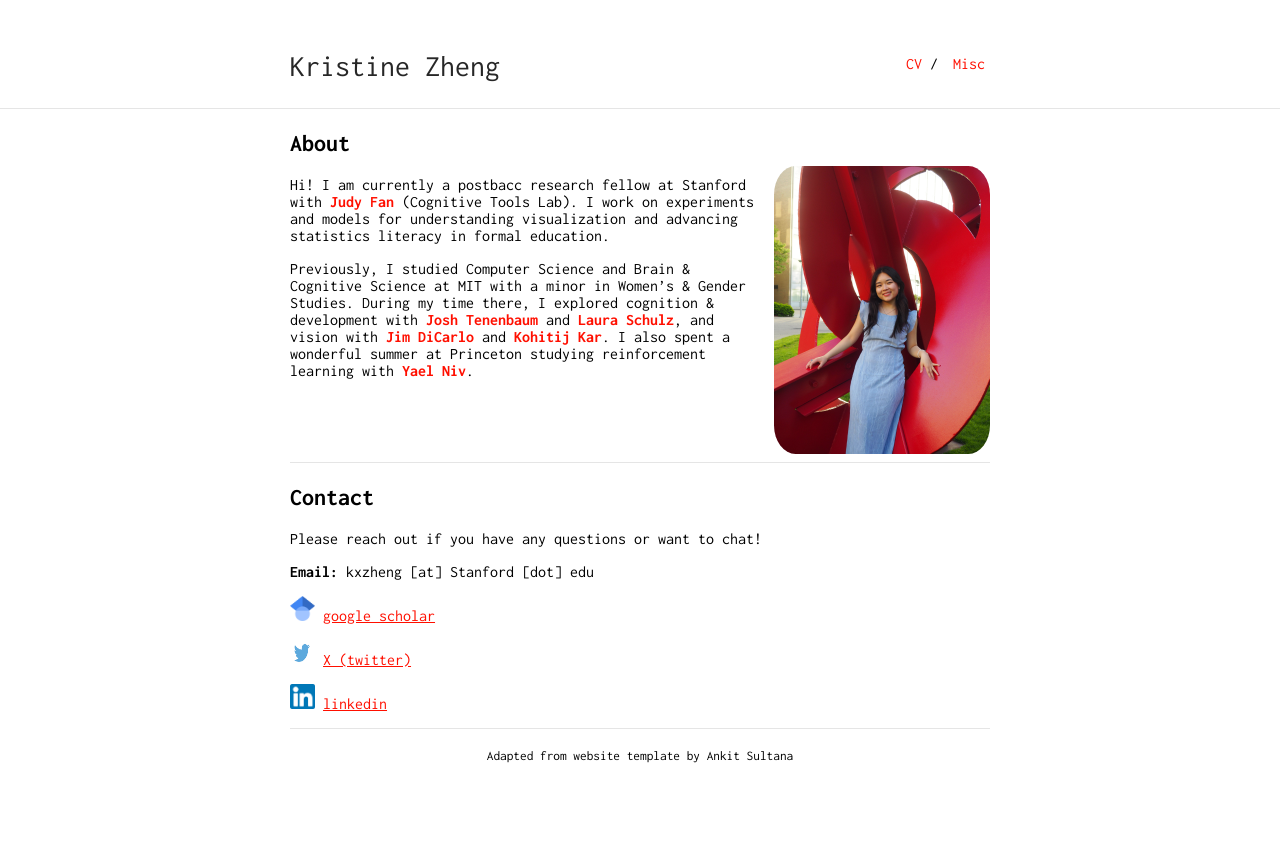
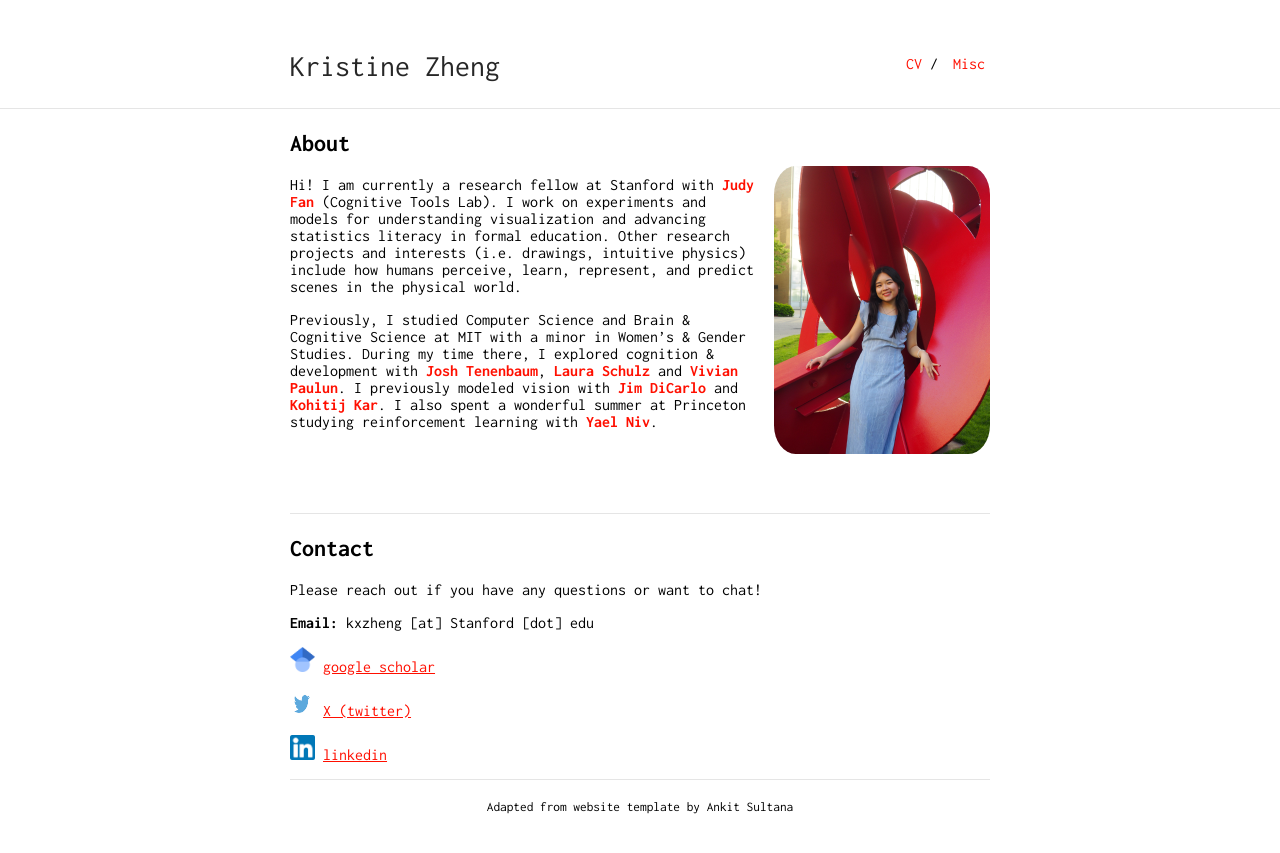
Before and after one commit to kristinezheng/kristinezheng.github.io, a Jekyll site: the page built from index.md, in a window 1280 px wide. Shown: the top 853 px of the page. Built offline with Jekyll 4.4.1, drawn with Linux system fonts in a browser that asks for light colours; our own code applies the rules of GitHub Pages for plain Markdown files.

Commit message:
cv updates

```diff
--- a/index.md
+++ b/index.md
@@ -6,11 +6,9 @@ layout: default
 
 <img class="profile-picture" src="img/kristine.JPG">
 
-Hi! I am currently a postbacc research fellow at Stanford with [**Judy Fan**](https://cogtoolslab.github.io/) (Cognitive Tools Lab). I work on experiments and models for understanding visualization and advancing statistics literacy in formal education.
+Hi! I am currently a research fellow at Stanford with [**Judy Fan**](https://cogtoolslab.github.io/) (Cognitive Tools Lab). I work on experiments and models for understanding visualization and advancing statistics literacy in formal education. Other research projects and interests (i.e. drawings, intuitive physics) include how humans perceive, learn, represent, and predict scenes in the physical world.
 
-
-
-Previously, I studied Computer Science and Brain & Cognitive Science at MIT with a minor in Women's & Gender Studies. During my time there, I explored cognition & development with [**Josh Tenenbaum**](https://cocosci.mit.edu/) and [**Laura Schulz**](https://eccl.mit.edu/), and vision with [**Jim DiCarlo**](https://dicarlolab.mit.edu/) and [**Kohitij Kar**](https://kohitij.com/). I also spent a wonderful summer at Princeton studying reinforcement learning with [**Yael Niv**](https://nivlab.princeton.edu/).
+Previously, I studied Computer Science and Brain & Cognitive Science at MIT with a minor in Women's & Gender Studies. During my time there, I explored cognition & development with [**Josh Tenenbaum**](https://cocosci.mit.edu/), [**Laura Schulz**](https://eccl.mit.edu/) and [**Vivian Paulun**](https://www.mit.edu/~vpaulun/index.html). I previously modeled vision with [**Jim DiCarlo**](https://dicarlolab.mit.edu/) and [**Kohitij Kar**](https://kohitij.com/). I also spent a wonderful summer at Princeton studying reinforcement learning with [**Yael Niv**](https://nivlab.princeton.edu/).
 
 <br />
 <br />
```
Also changed, not shown: 1 other file.
